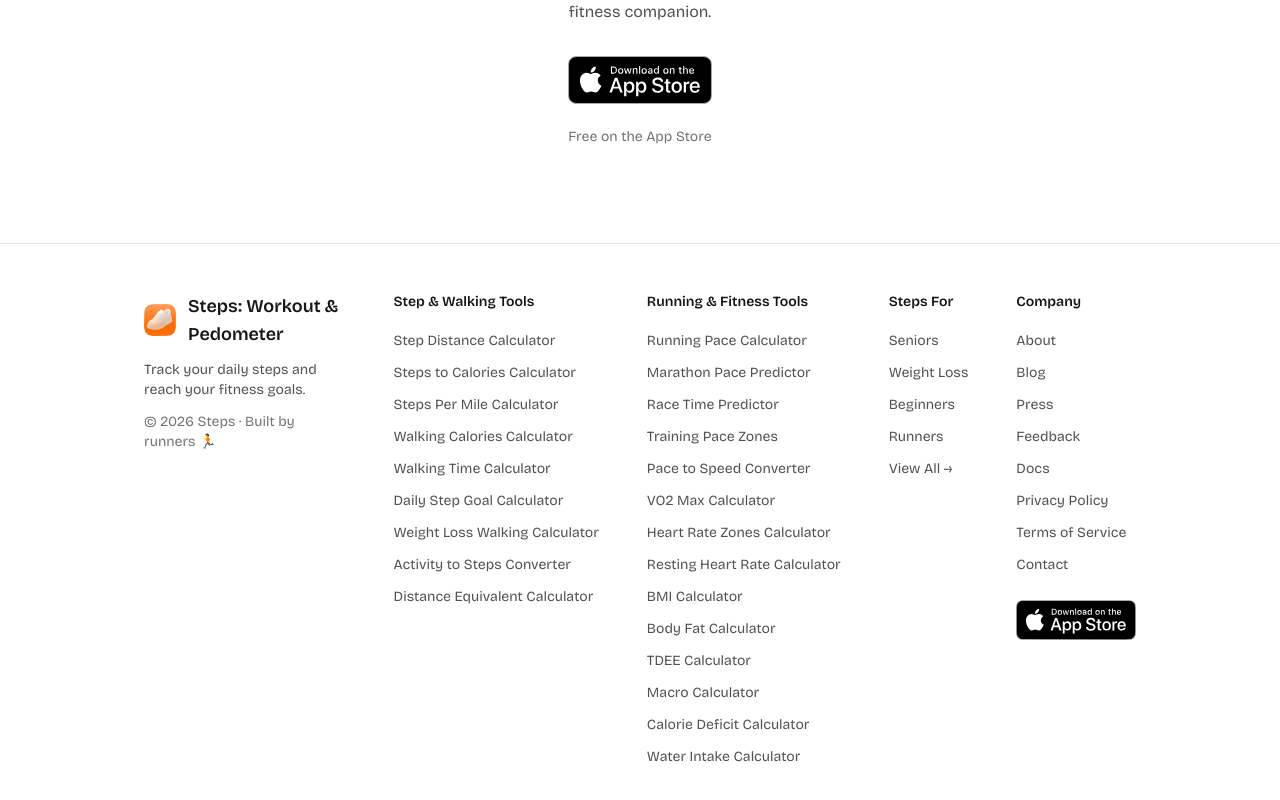
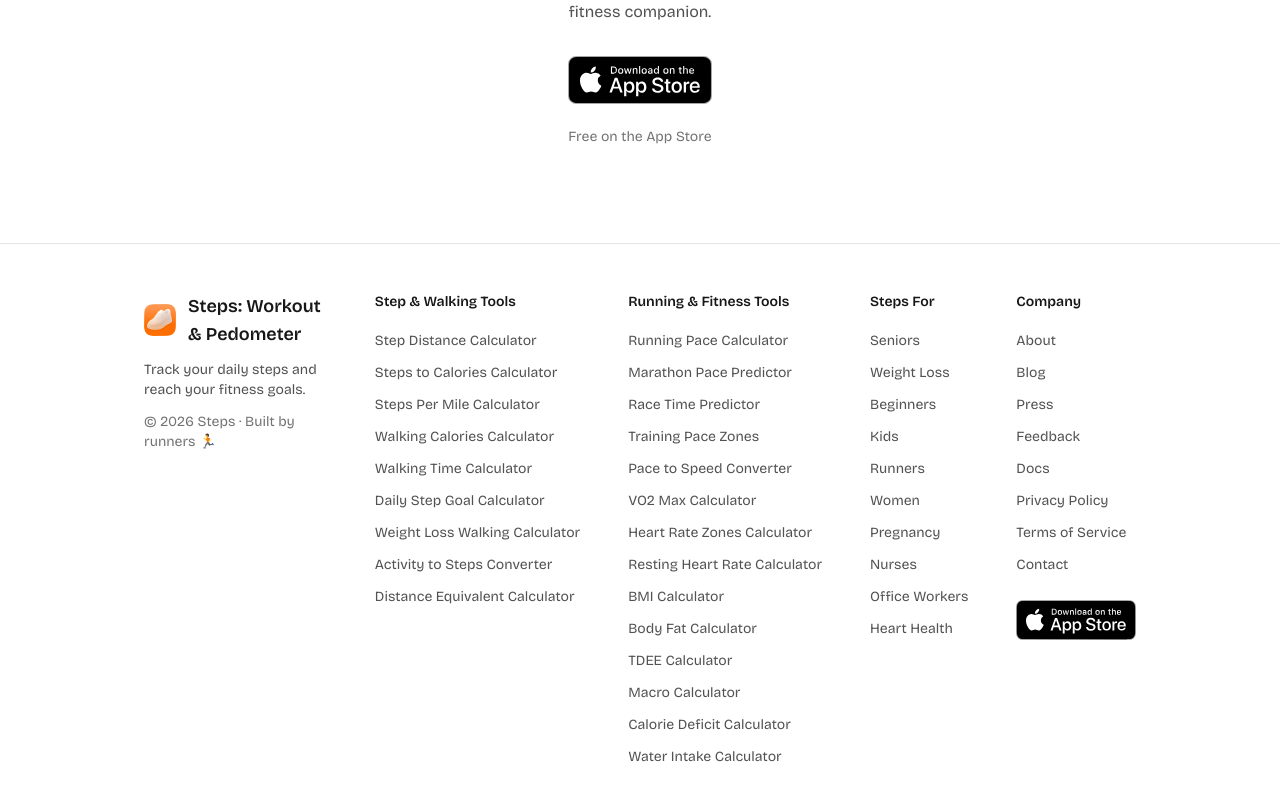
Before and after one commit to dqhieu/getsteps-app, a Next.js app: page /for in a window 1280 px wide. Shown: the part 1432-2232 px from the top of the page. Built offline with nearby package versions, Linux system fonts and the light colour scheme.

Commit message:
feat: list all 10 persona pages in footer instead of top 4

```diff
--- a/components/landing-footer.tsx
+++ b/components/landing-footer.tsx
@@ -108,8 +108,13 @@ export function LandingFooter() {
                 { title: "Seniors", href: "/for/seniors" },
                 { title: "Weight Loss", href: "/for/weight-loss" },
                 { title: "Beginners", href: "/for/beginners" },
+                { title: "Kids", href: "/for/kids" },
                 { title: "Runners", href: "/for/runners" },
-                { title: "View All →", href: "/for" },
+                { title: "Women", href: "/for/women" },
+                { title: "Pregnancy", href: "/for/pregnancy" },
+                { title: "Nurses", href: "/for/nurses" },
+                { title: "Office Workers", href: "/for/office-workers" },
+                { title: "Heart Health", href: "/for/heart-health" },
               ].map((link) => (
                 <li key={link.href}>
                   <Link
```
